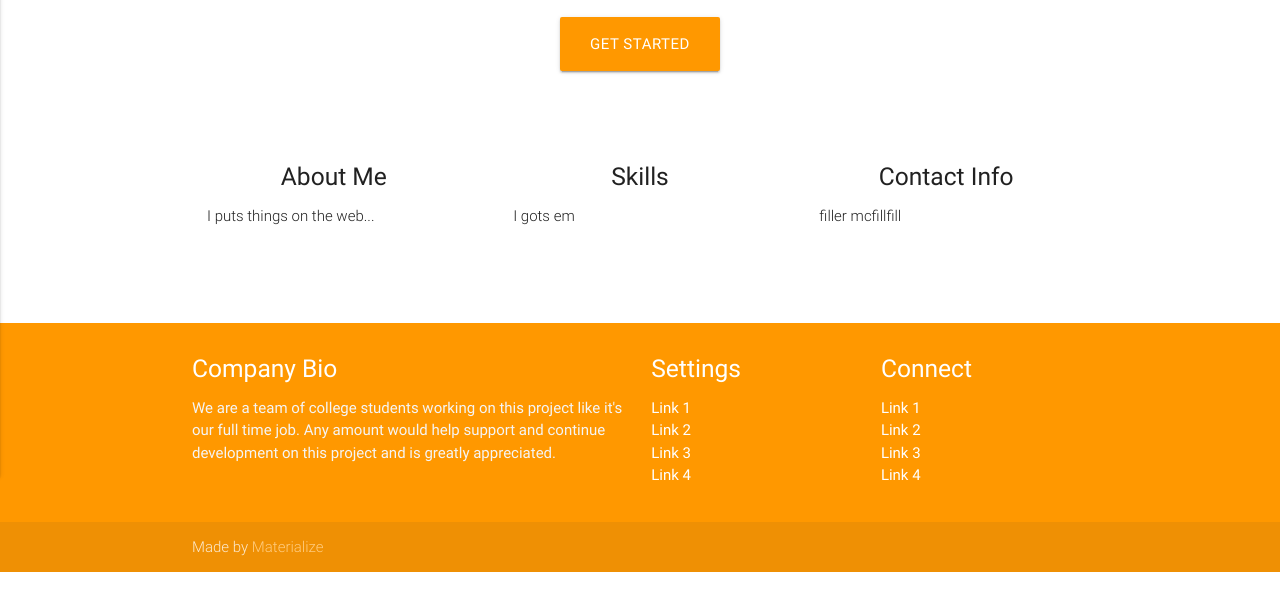
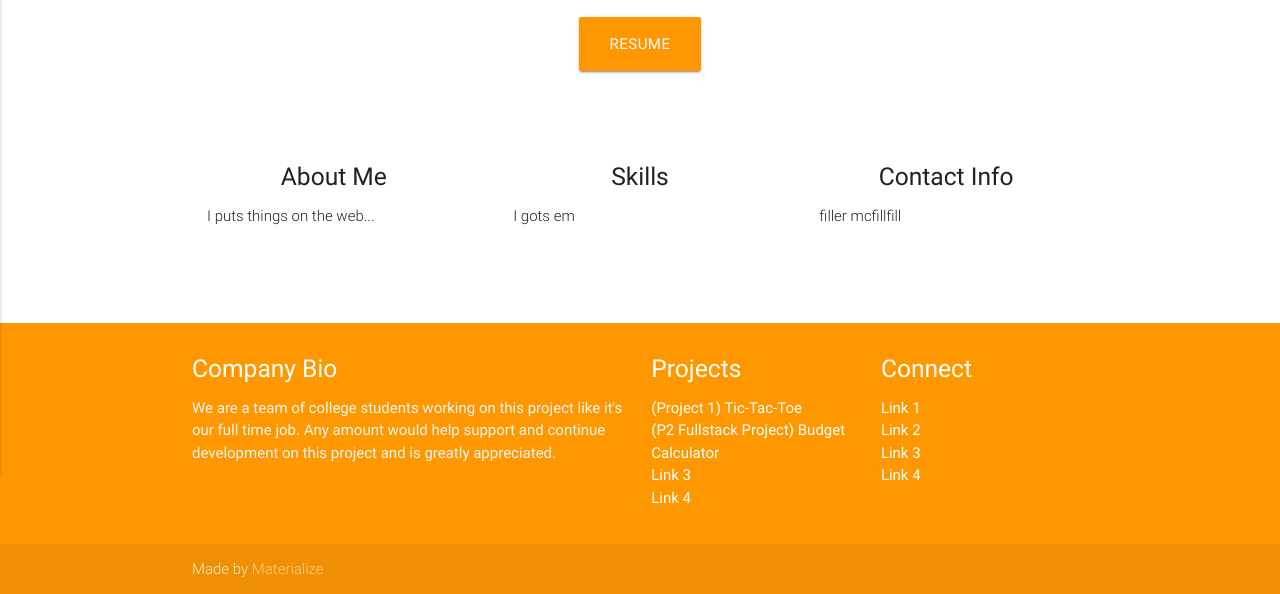
Before and after one commit to Fcarrion001/my-portfolio, a website: page starter-template/index.html in a window 1280 px wide. Shown: the part 384-978 px from the top of the page. Before the commit the page ends 956 px from the top, so only its background shows below. Drawn offline with nearby package versions, Linux system fonts and the light colour scheme.

Commit message:
Added link to first two projects and resume
Added link to project repos and resume

```diff
--- a/starter-template/index.html
+++ b/starter-template/index.html
@@ -7,6 +7,8 @@
 
   <!-- CSS  -->
   <link href="https://fonts.googleapis.com/icon?family=Material+Icons" rel="stylesheet">
+  <link rel="stylesheet" href="https://cdn.rawgit.com/konpa/devicon/df6431e323547add1b4cf45992913f15286456d3/devicon.min.css">
+
   <link href="css/materialize.css" type="text/css" rel="stylesheet" media="screen,projection"/>
   <link href="css/style.css" type="text/css" rel="stylesheet" media="screen,projection"/>
 </head>
@@ -32,7 +34,7 @@
         <h5 class="header col s12 light">Fullstack Web developer</h5>
       </div>
       <div class="row center">
-        <a href="http://materializecss.com/getting-started.html" id="download-button" class="btn-large waves-effect waves-light orange">Get Started</a>
+        <a href="https://www.dropbox.com/s/7r13ndejpb2pebf/Franklin%20Carrion%20resume.pdf?dl=0" id="download-button" class="btn-large waves-effect waves-light orange">RESUME</a>
       </div>
       <br><br>
 
@@ -87,10 +89,10 @@
 
         </div>
         <div class="col l3 s12">
-          <h5 class="white-text">Settings</h5>
+          <h5 class="white-text">Projects</h5>
           <ul>
-            <li><a class="white-text" href="#!">Link 1</a></li>
-            <li><a class="white-text" href="#!">Link 2</a></li>
+            <li><a class="white-text" href="https://github.com/Fcarrion001/TicTacToe-Game">(Project 1) Tic-Tac-Toe</a></li>
+            <li><a class="white-text" href="https://github.com/Fcarrion001/front-end-budget-calculator">(P2 Fullstack Project) Budget Calculator</a></li>
             <li><a class="white-text" href="#!">Link 3</a></li>
             <li><a class="white-text" href="#!">Link 4</a></li>
           </ul>
```
